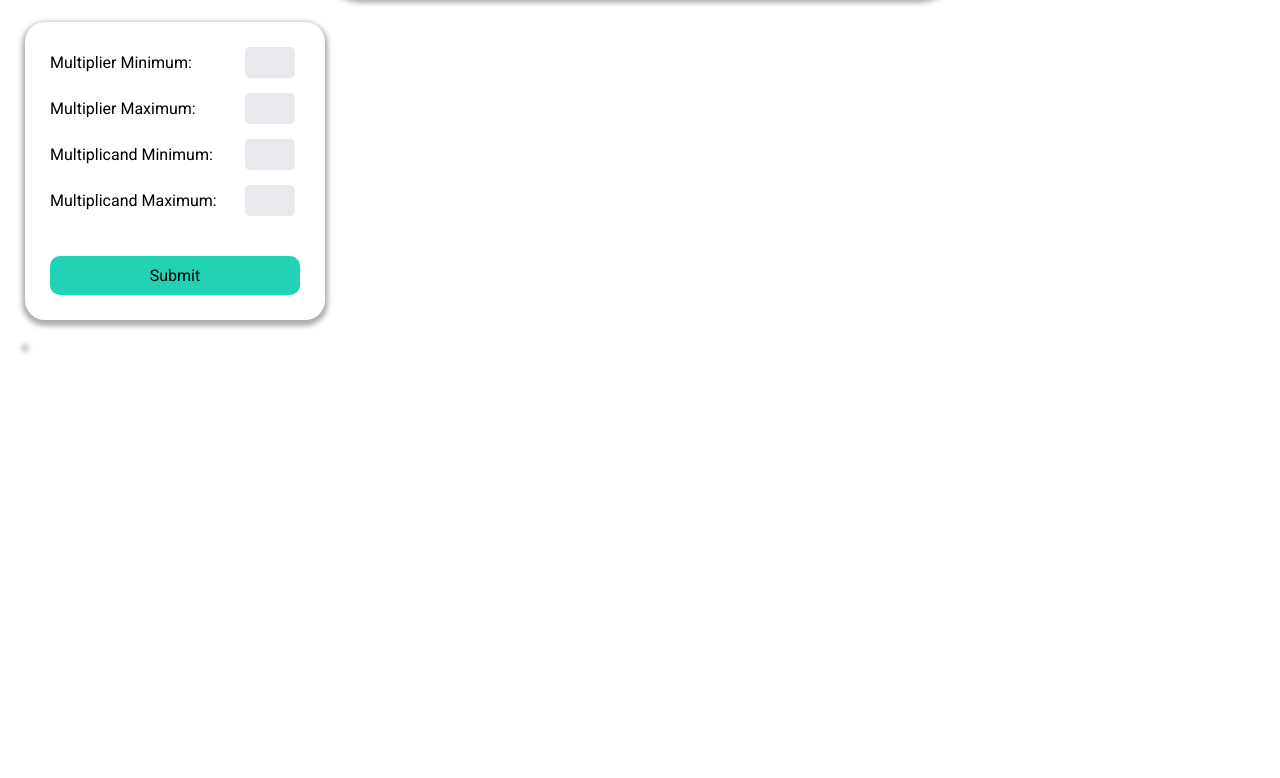
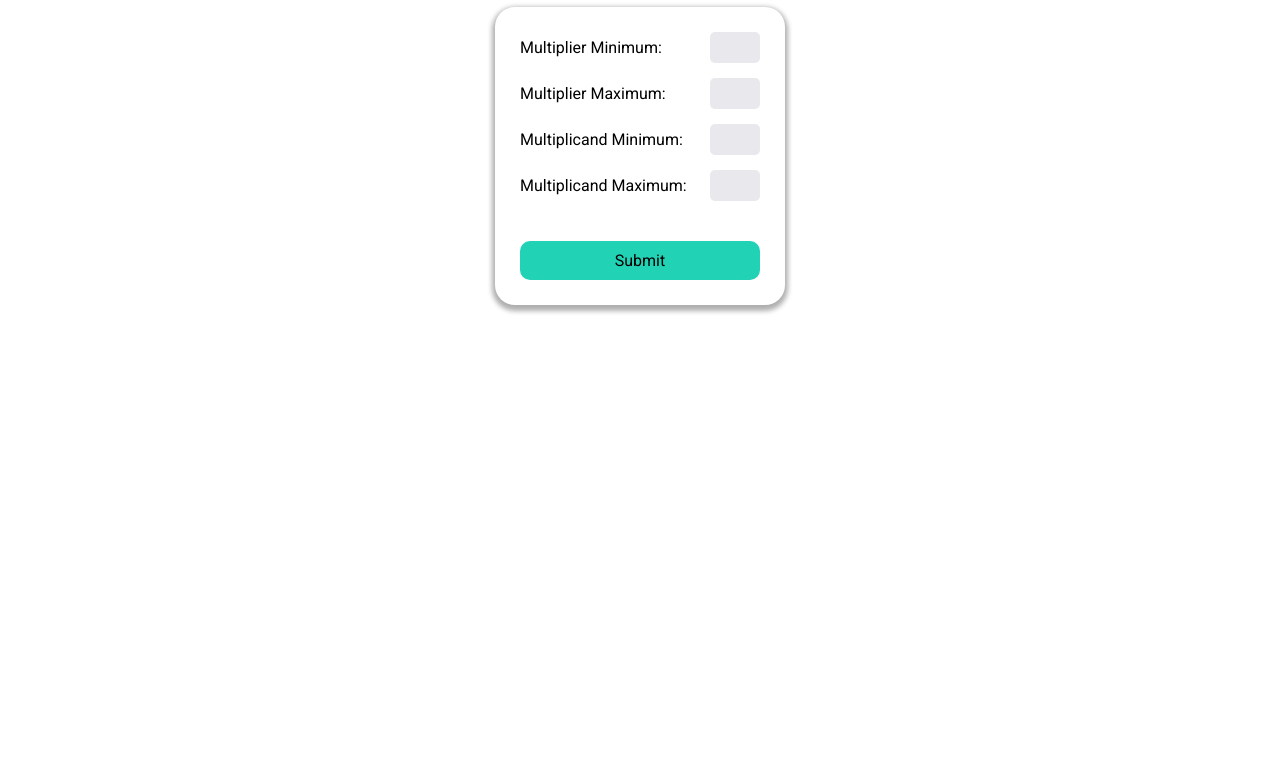
Before and after one commit to SamClaflinUML/GUI-HW3, a plain HTML site: page index.html in a window 1280 px wide. Shown: the part 115-893 px from the top of the page. Before the commit the page ends 800 px from the top, so only its background shows below. Drawn offline with Linux system fonts and the light colour scheme.

Commit message:
Made table scrollable; adjusted header

```diff
--- a/css/index.css
+++ b/css/index.css
@@ -40,24 +40,10 @@
     --dark-cyan: rgb(23, 159, 137);
 }
 
-/* Main Header Container */
-#main-header-container {
-    /* Sizing */
-    width: 100%;
-
-    /* Flex Box Configuration */
-    display: flex;
-    justify-content: center;
-    align-items: center;
-
-    /* Margin */
-    margin-top: 15px;
-}
-
 /* Main Header */
 #main-header {
     /* Sizing */
-    width: 650px;
+    width: 100vw;
 
     /* Colors */
     background-color: var(--cyan);
@@ -75,16 +61,22 @@
 
     /* Positioning */
     position: relative;
+}
 
-    /* Borders */
-    border-radius: 200px;
+/* Content Wrapper */
+#content-wrapper {
+    /* Flex Box Configuration */
+    display: flex;
+    flex-direction: column;
+    justify-content: flex-start;
+    align-items: center;
+
+    /* Margin */
+    margin-top: var(--content-padding);
 }
 
 /* Main Form */
 #main-form {
-    /* Sizing */
-    width: 300px;
-
     /* Grid Configuration */
     display: grid;
     align-items: center;
@@ -95,8 +87,7 @@
     /* Borders */
     border-radius: var(--border-radius);
 
-    /* Margin & Padding */
-    margin: var(--content-padding);
+    /* Padding */
     padding: var(--content-padding);
 
     /* Shadows */
@@ -112,16 +103,33 @@
     text-align: right;
 }
 
-/* Main Table */
-#main-table {
+/* Main Table Container */
+#main-table-container {
+    /* Sizing */
+    width: 60%;
+    height: 500px;
+
+    /* Overflow */
+    overflow: auto;
+
     /* Borders */
     border-radius: var(--border-radius);
 
     /* Margin */
-    margin: var(--content-padding);
+    margin-top: var(--content-padding);
 
-    /* Shadows */
-    box-shadow: var(--box-shadow);
+    /* Animation Configuration */
+    transition-duration: 0;
+}
+
+/* Main Table */
+#main-table {
+    /* Sizing */
+    width: 100%;
+    height: 100%;
+
+    /* Borders */
+    border-radius: var(--border-radius);
 }
 
 /* Main Table (Top Left Corner) */
@@ -246,3 +254,8 @@
     /* Padding */
     padding: 5px;
 }
+
+/* Utility Class for Providing a Box Shadow */
+.box-shadow {
+    box-shadow: var(--box-shadow);
+}
--- a/index.html
+++ b/index.html
@@ -13,14 +13,13 @@
     <title>Sam Claflin HW3</title>
 </head>
 <body>
-    <!-- Main Header Container -->
-    <div id="main-header-container">
     <!-- Main Header -->
     <h1 id="main-header">
         Multiplication Table Generator
     </h1>
-    </div>
 
+    <!-- Content Wrapper -->
+    <div id="content-wrapper">
         <!-- Main Form -->
         <form id="main-form">
             <!-- Multiplier Minimum -->
@@ -46,8 +45,12 @@
             <button id="submit-button" type="submit">Submit</button>
         </form>
 
+        <!-- Main Table Container -->
+        <div id="main-table-container">
             <!-- Main Table -->
             <table id="main-table"></table>
+        </div>
+    </div>
 
     <!-- JS -->
     <script src="index.js"></script>
--- a/index.js
+++ b/index.js
@@ -15,11 +15,13 @@
 
 // CSS Classes
 const invalidInputClass = "invalid-input";
+const boxShadowClass = "box-shadow";
 
 // HTML Elements
-const form = document.getElementById("main-form");
-const table = document.getElementById("main-table");
+const mainForm = document.getElementById("main-form");
+const mainTable = document.getElementById("main-table");
 const errorBox = document.getElementById("error-box");
+const mainTableContainer = document.getElementById("main-table-container");
 const multiplierMinimumInput = document.getElementById("multiplier-minimum");
 const multiplierMaximumInput = document.getElementById("multiplier-maximum");
 const multiplicandMinimumInput = document.getElementById("multiplicand-minimum");
@@ -46,7 +48,7 @@
 // Entry point
 const main = () => {
     // Add event listeners
-    form.addEventListener("submit", handleSubmitButtonClicked);
+    mainForm.addEventListener("submit", handleSubmitButtonClicked);
 };
 
 // Submit button on-click event handler
@@ -177,7 +179,10 @@
     });
 
     // Render the new HTML
-    table.innerHTML = newHtml;
+    mainTable.innerHTML = newHtml;
+
+    // Add a box shadow
+    mainTableContainer.classList.add(boxShadowClass);
 };
 
 /**
```
Lines whose indentation alone changed are shown as unchanged.
